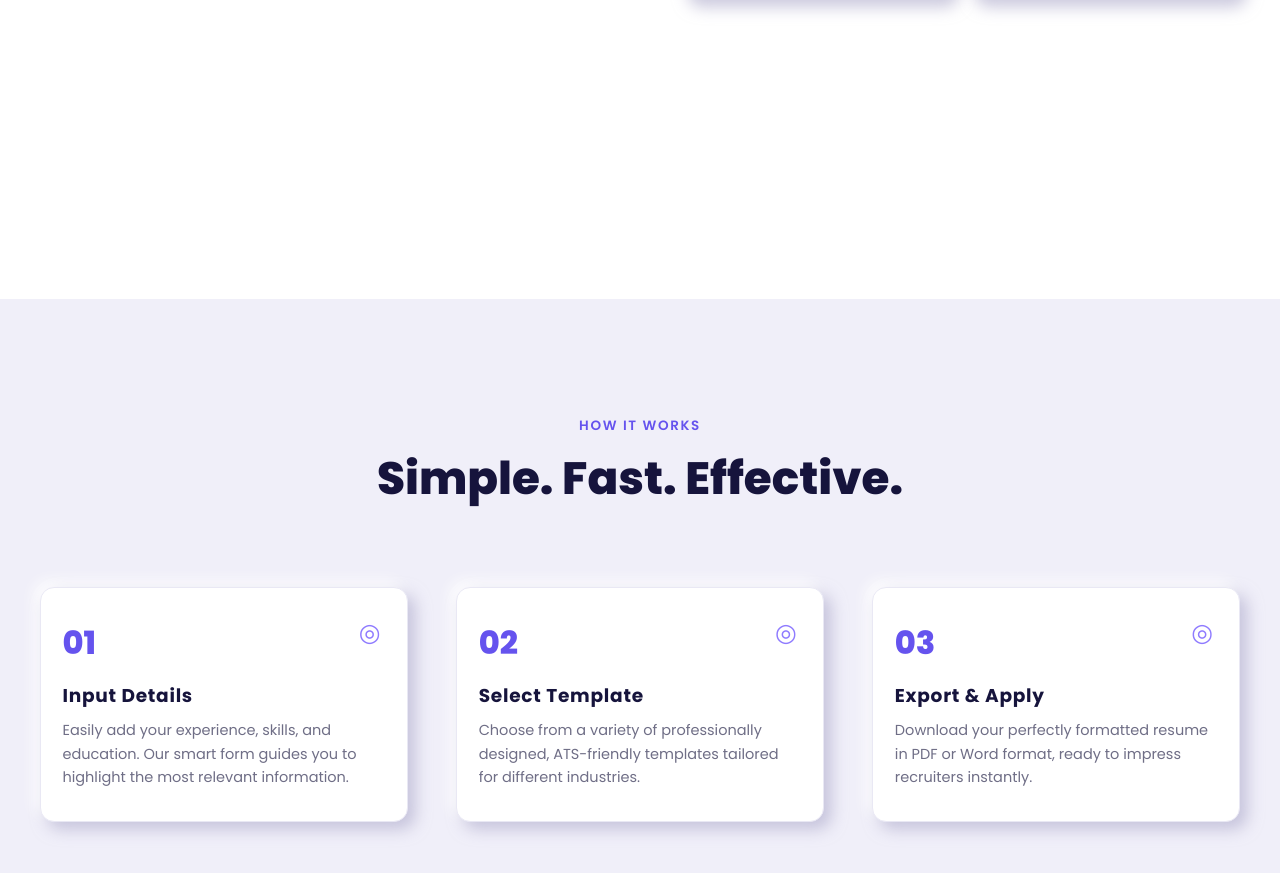
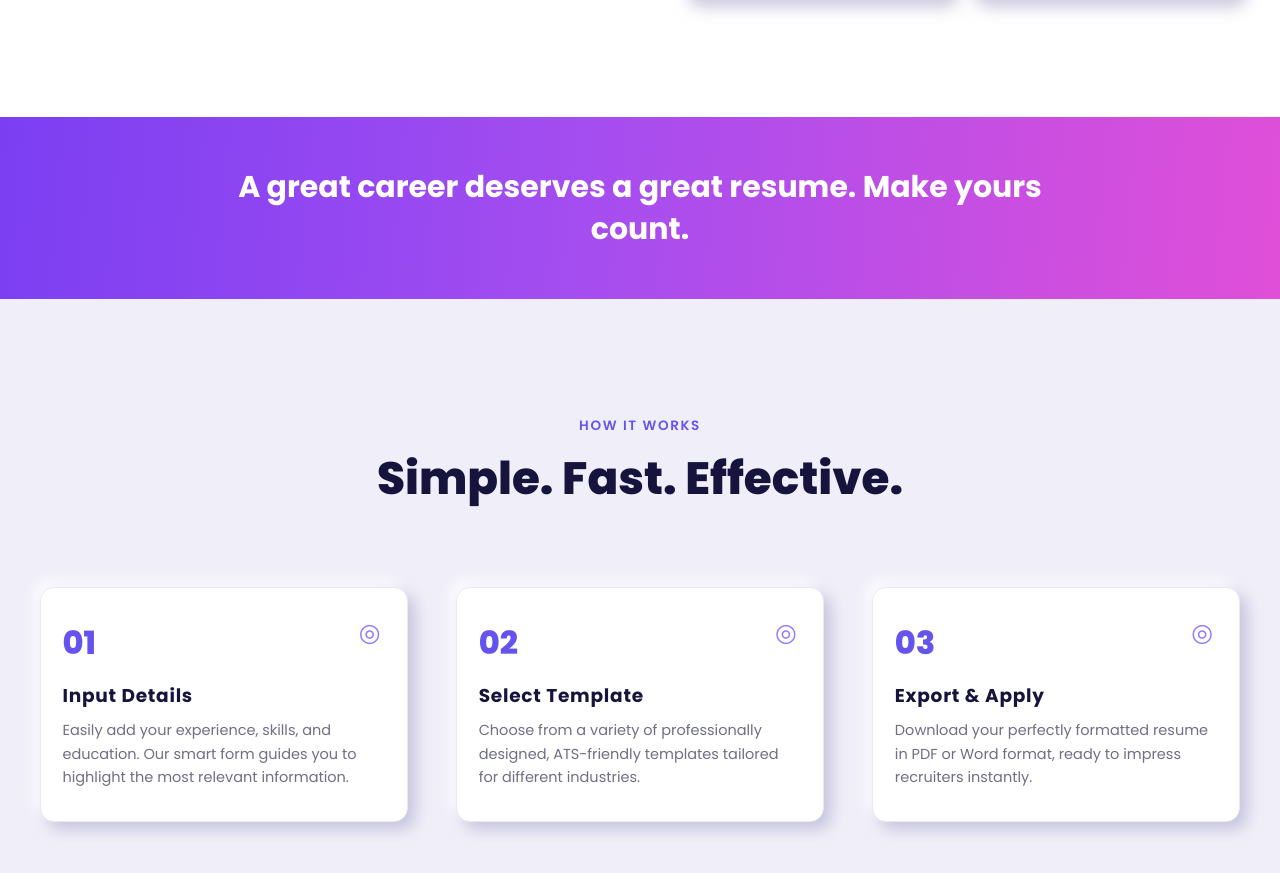
Before and after one commit to Encegen-Ai-Labs/Encegen, a React (Vite) app: page /products/resume-builder in a window 1280 px wide. Shown: the part 1430-2303 px from the top of the page. Built offline with nearby package versions, Linux system fonts and the light colour scheme.

Commit message:
Fix build errors in product pages

```diff
--- a/src/pages/products/ResumeAnalyzer.tsx
+++ b/src/pages/products/ResumeAnalyzer.tsx
@@ -2,7 +2,6 @@ import {
   Btn,
   ClosingCTA,
   GradBand,
-  MockPanel,
   PageHero,
   SectionHead,
   TestimonialCard,
--- a/src/pages/products/ResumeBuilder.tsx
+++ b/src/pages/products/ResumeBuilder.tsx
@@ -2,7 +2,6 @@ import {
   Btn,
   ClosingCTA,
   GradBand,
-  MockPanel,
   PageHero,
   SectionHead,
   TestimonialCard,
@@ -146,7 +145,7 @@ export default function ResumeBuilder() {
         </div>
       </section>
 
-      <GradBand tone="blue" quote="A great career deserves a great resume. Make yours count." />
+      <GradBand tone="purple" quote="A great career deserves a great resume. Make yours count." />
 
       <section id="how-it-works" className="section section--lavender">
         <div className="container">
--- a/src/pages/products/VoiceAgent.tsx
+++ b/src/pages/products/VoiceAgent.tsx
@@ -2,7 +2,6 @@ import {
   Btn,
   ClosingCTA,
   GradBand,
-  MockPanel,
   PageHero,
   SectionHead,
   TestimonialCard,
--- /dev/null
+++ b/src/vite-env.d.ts
@@ -0,0 +1 @@
+/// <reference types="vite/client" />
```
